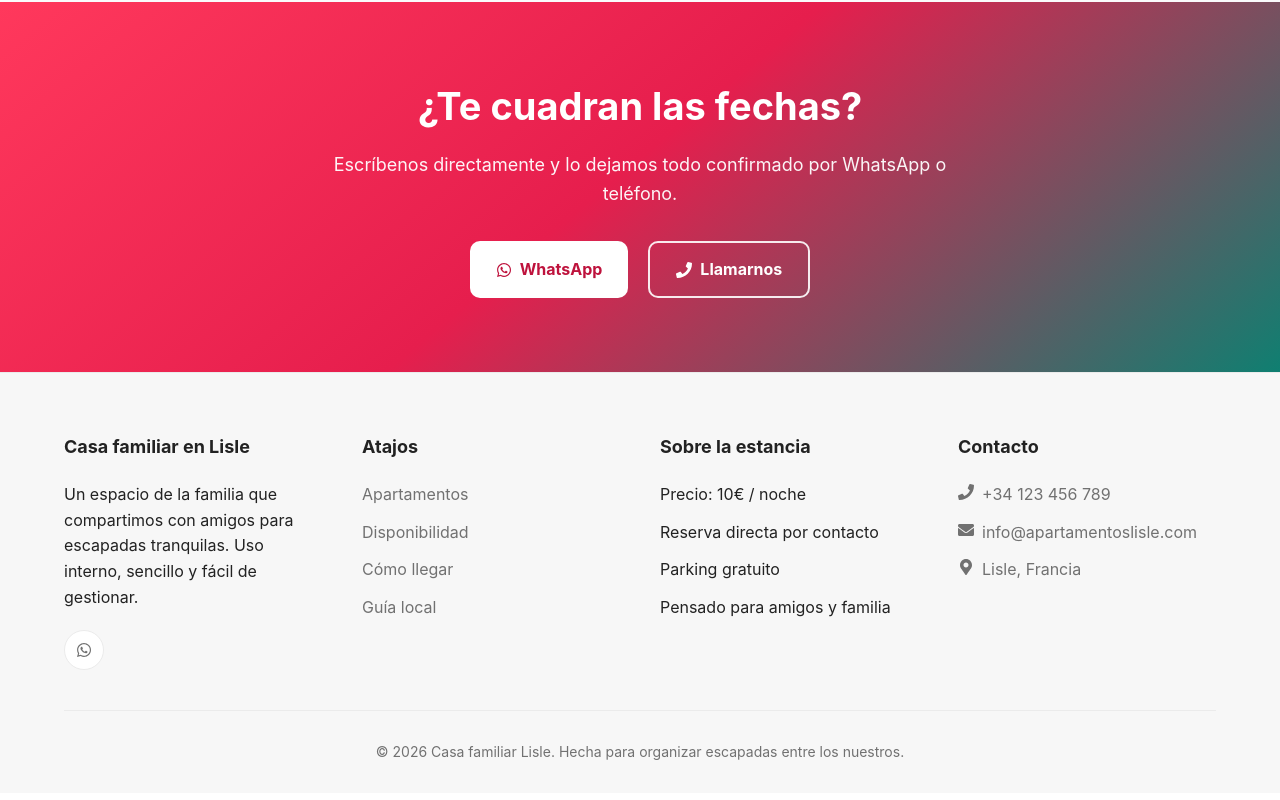
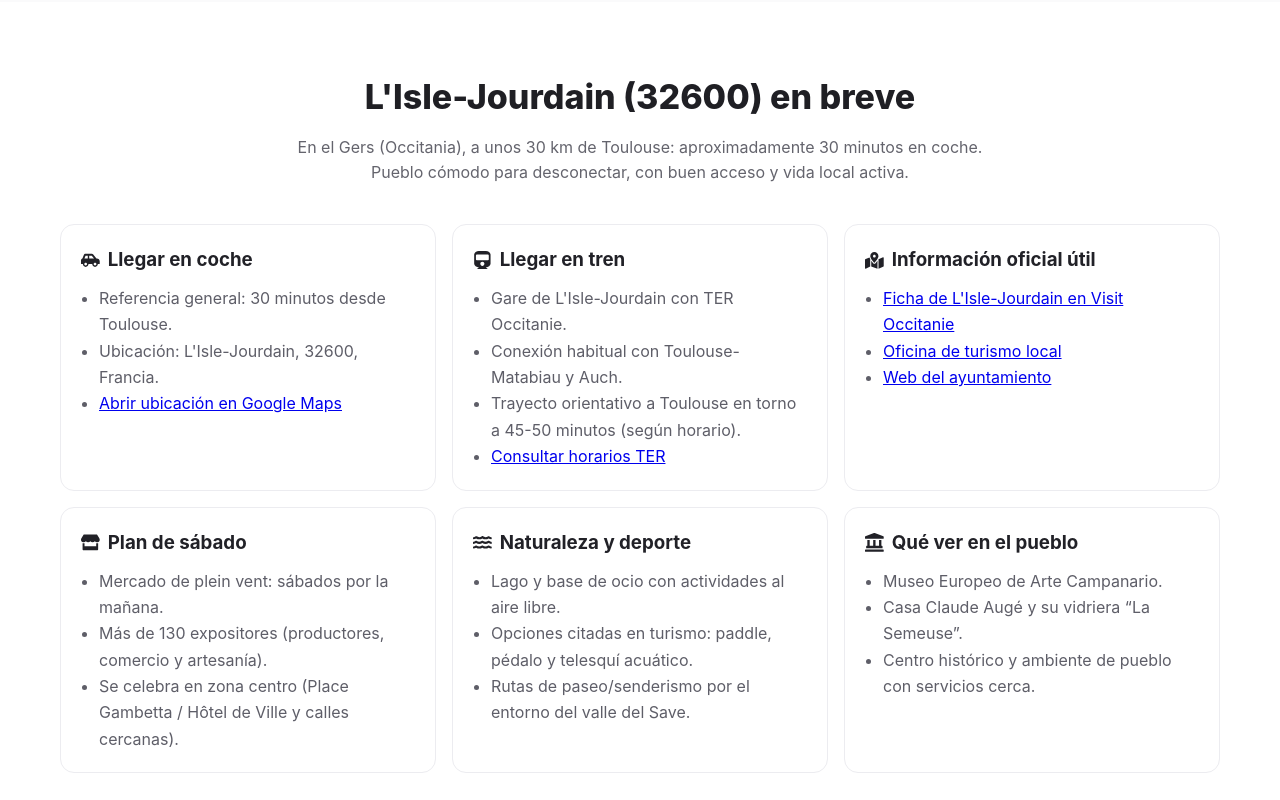
Before and after one commit to ntorrents/airbnb-lisle, a React (Vite) app: page / in a window 1280 px wide. Shown: the part 2480-3280 px from the top of the page. Built offline with nearby package versions, Linux system fonts and the light colour scheme.

Commit message:
Personaliza contenido con datos de L'Isle-Jourdain
Co-authored-by: nilto <ntorrents@users.noreply.github.com>

```diff
--- a/src/components/Footer.jsx
+++ b/src/components/Footer.jsx
@@ -62,7 +62,7 @@ const Footer = () => {
               </li>
               <li style={{ color: '#717171', marginTop: '12px' }}>
                 <FaMapMarkerAlt style={{ marginRight: "8px" }} />
-                Lisle, Francia
+                L'Isle-Jourdain (32600), Francia
               </li>
             </ul>
           </div>
--- a/src/pages/About.jsx
+++ b/src/pages/About.jsx
@@ -37,7 +37,8 @@ const About = () => {
 							<FaMapMarkerAlt className="feature-card-icon" />
 							<h3>Ubicación cómoda</h3>
 							<p>
-								Buena conexión y servicios cerca para que todo sea práctico.
+								En L&apos;Isle-Jourdain (32600), Gers, Francia, a media hora en coche
+								de Toulouse.
 							</p>
 						</div>
 						<div className="feature-card">
--- a/src/pages/Contact.jsx
+++ b/src/pages/Contact.jsx
@@ -95,8 +95,9 @@ const Contact = () => {
 						<FaMapMarkerAlt className="location-icon" />
 						<h2 className="section-title">Ubicación</h2>
 						<p className="location-text">
-							Estamos en Lisle, en una zona tranquila y cómoda para moverse.
-							Si lo necesitáis, os pasamos ruta y recomendaciones por WhatsApp.
+							Estamos en L'Isle-Jourdain (32600), Gers, Francia, a unos 30
+							minutos en coche de Toulouse. Si lo necesitáis, os pasamos ruta y
+							recomendaciones por WhatsApp.
 						</p>
 						<button
 							className="btn btn-primary"
--- a/src/pages/Home.css
+++ b/src/pages/Home.css
@@ -278,6 +278,64 @@
   gap: 16px;
 }
 
+.local-info-section {
+  padding: 68px 0;
+  background: linear-gradient(180deg, #ffffff 0%, #f7fbff 100%);
+}
+
+.local-info-layout {
+  display: grid;
+  grid-template-columns: 1fr 1fr;
+  gap: 18px;
+}
+
+.local-info-card {
+  background: #fff;
+  border: 1px solid #ececf0;
+  border-radius: 14px;
+  padding: 20px;
+}
+
+.local-info-card h3 {
+  display: flex;
+  align-items: center;
+  gap: 8px;
+  color: #212127;
+  margin-bottom: 10px;
+}
+
+.local-info-card ul {
+  margin: 0;
+  padding-left: 18px;
+  color: #5e5e68;
+  line-height: 1.65;
+}
+
+.local-info-links {
+  margin-top: 12px;
+  display: flex;
+  flex-wrap: wrap;
+  gap: 10px;
+}
+
+.local-link {
+  display: inline-flex;
+  align-items: center;
+  gap: 6px;
+  text-decoration: none;
+  border: 1px solid #dedee6;
+  border-radius: 999px;
+  padding: 8px 12px;
+  color: #2f2f35;
+  font-weight: 600;
+  background: #fff;
+}
+
+.local-link:hover {
+  border-color: #ffb8c8;
+  color: #b30d3a;
+}
+
 .travel-grid.three-cols {
   grid-template-columns: repeat(auto-fit, minmax(240px, 1fr));
 }
@@ -430,4 +488,8 @@
   .disponibilidad-layout {
     grid-template-columns: 1fr;
   }
+
+  .local-info-layout {
+    grid-template-columns: 1fr;
+  }
 }
--- a/src/pages/Home.jsx
+++ b/src/pages/Home.jsx
@@ -10,6 +10,12 @@ import {
   FaHome,
   FaEuroSign,
   FaCheckCircle,
+  FaTrain,
+  FaCarSide,
+  FaMapMarkedAlt,
+  FaStore,
+  FaWater,
+  FaLandmark,
 } from "react-icons/fa";
 import AvailabilityCalendar from "../components/AvailabilityCalendar";
 import { getAllApartments } from "../services/apartmentService";
@@ -173,6 +179,114 @@ const Home = () => {
         </div>
       </section>
 
+      <section id="como-llegar" className="travel-section">
+        <div className="container">
+          <h2 className="section-title">L&apos;Isle-Jourdain (32600) en breve</h2>
+          <p className="section-subtitle">
+            En el Gers (Occitania), a unos 30 km de Toulouse: aproximadamente 30 minutos en coche.
+            Pueblo cómodo para desconectar, con buen acceso y vida local activa.
+          </p>
+          <div className="travel-grid">
+            <article className="travel-card">
+              <h3><FaCarSide /> Llegar en coche</h3>
+              <ul>
+                <li>Referencia general: 30 minutos desde Toulouse.</li>
+                <li>Ubicación: L&apos;Isle-Jourdain, 32600, Francia.</li>
+                <li>
+                  <a
+                    href="https://maps.app.goo.gl/LANNci6MtjCCpLDv6"
+                    target="_blank"
+                    rel="noopener noreferrer"
+                  >
+                    Abrir ubicación en Google Maps
+                  </a>
+                </li>
+              </ul>
+            </article>
+            <article className="travel-card">
+              <h3><FaTrain /> Llegar en tren</h3>
+              <ul>
+                <li>Gare de L&apos;Isle-Jourdain con TER Occitanie.</li>
+                <li>Conexión habitual con Toulouse-Matabiau y Auch.</li>
+                <li>
+                  Trayecto orientativo a Toulouse en torno a 45-50 minutos (según horario).
+                </li>
+                <li>
+                  <a
+                    href="https://www.ter.sncf.com/occitanie/se-deplacer/horaires"
+                    target="_blank"
+                    rel="noopener noreferrer"
+                  >
+                    Consultar horarios TER
+                  </a>
+                </li>
+              </ul>
+            </article>
+            <article className="travel-card">
+              <h3><FaMapMarkedAlt /> Información oficial útil</h3>
+              <ul>
+                <li>
+                  <a
+                    href="https://www.visit-occitanie.com/es/rail-tour/gares-etapes/lisle-jourdain/"
+                    target="_blank"
+                    rel="noopener noreferrer"
+                  >
+                    Ficha de L&apos;Isle-Jourdain en Visit Occitanie
+                  </a>
+                </li>
+                <li>
+                  <a
+                    href="https://www.tourisme-gascognetoulousaine.fr/decouvrir/decouvrir-nos-villages/lisle-jourdain/"
+                    target="_blank"
+                    rel="noopener noreferrer"
+                  >
+                    Oficina de turismo local
+                  </a>
+                </li>
+                <li>
+                  <a
+                    href="https://www.mairie-islejourdain.fr/"
+                    target="_blank"
+                    rel="noopener noreferrer"
+                  >
+                    Web del ayuntamiento
+                  </a>
+                </li>
+              </ul>
+            </article>
+          </div>
+
+          <div className="guide-grid" style={{ marginTop: "16px" }}>
+            <article className="guide-card">
+              <h3><FaStore /> Plan de sábado</h3>
+              <ul>
+                <li>Mercado de plein vent: sábados por la mañana.</li>
+                <li>Más de 130 expositores (productores, comercio y artesanía).</li>
+                <li>
+                  Se celebra en zona centro (Place Gambetta / Hôtel de Ville y calles cercanas).
+                </li>
+              </ul>
+            </article>
+            <article className="guide-card">
+              <h3><FaWater /> Naturaleza y deporte</h3>
+              <ul>
+                <li>Lago y base de ocio con actividades al aire libre.</li>
+                <li>Opciones citadas en turismo: paddle, pédalo y telesquí acuático.</li>
+                <li>Rutas de paseo/senderismo por el entorno del valle del Save.</li>
+              </ul>
+            </article>
+            <article className="guide-card">
+              <h3><FaLandmark /> Qué ver en el pueblo</h3>
+              <ul>
+                <li>Museo Europeo de Arte Campanario.</li>
+                <li>Casa Claude Augé y su vidriera “La Semeuse”.</li>
+                <li>Centro histórico y ambiente de pueblo con servicios cerca.</li>
+              </ul>
+            </article>
+          </div>
+        </div>
+      </section>
+
       <section className="cta-section">
         <div className="container">
           <h2 className="cta-title">¿Te cuadran las fechas?</h2>
```
